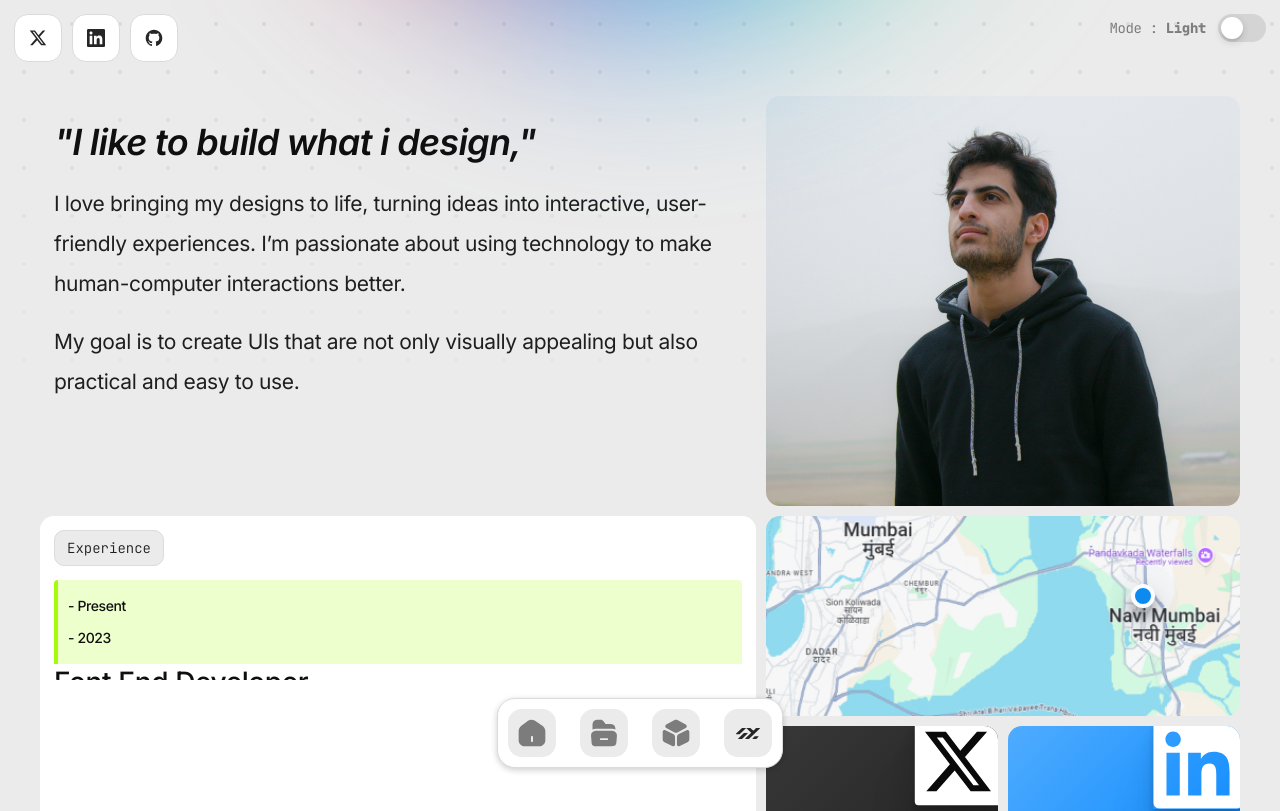
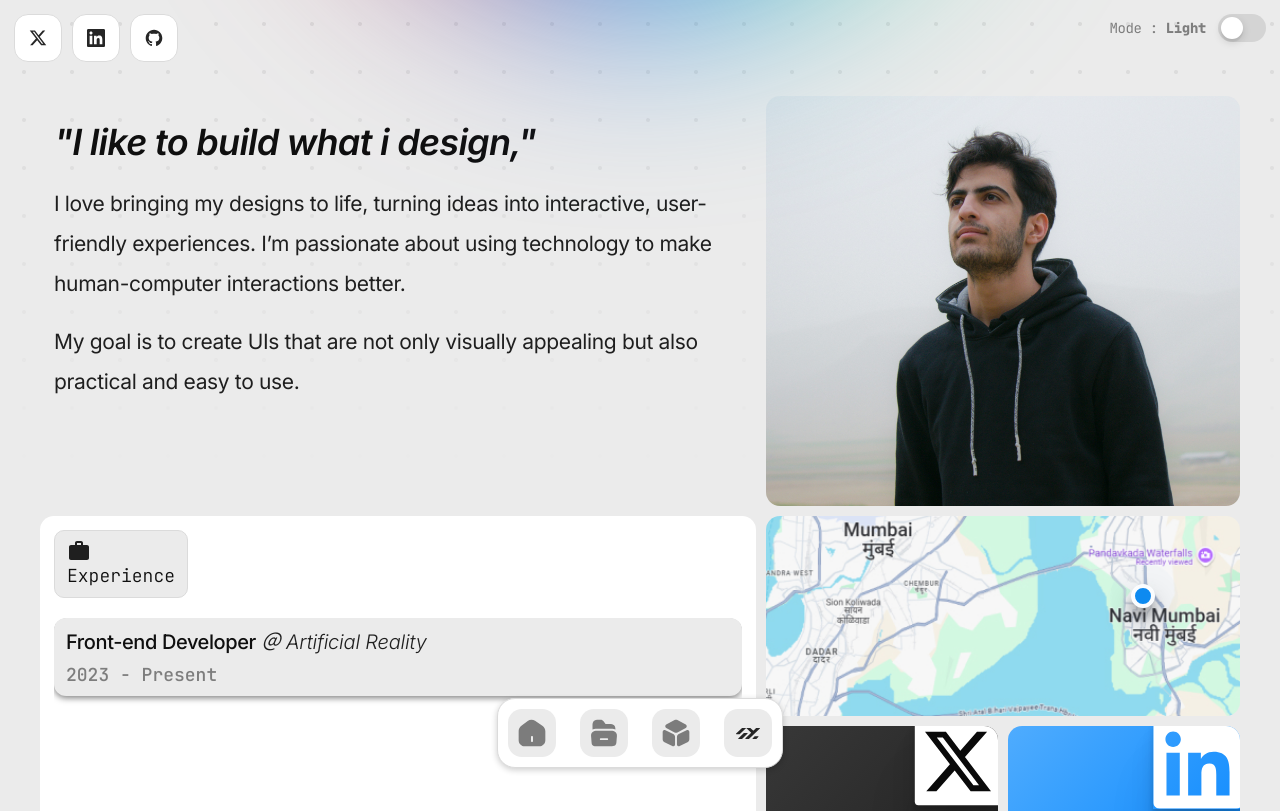
Before and after one commit to Shubham-yelekar/portfolio2024, a React (Vite) app: page /about in a window 1280 px wide. Shown: the top 811 px of the page. Built offline with nearby package versions, Linux system fonts and the light colour scheme.

Commit message:
new changes

```diff
--- a/src/App.css
+++ b/src/App.css
@@ -16,6 +16,8 @@
   --font-primary: "Inter", sans-serif;
   --green-light: rgba(166, 252, 8, 0.2);
   --green: rgba(166, 252, 8, 1);
+
+  --orange : rgb(249, 115, 0);
 }
 
 [data-theme= 'light']{
@@ -868,11 +870,11 @@ background-image: url(/public/assets/various/dot.png);
   transition: all 0.3s ease-in-out;
 }
 
-.bento-card h6 {
+.about-title{
   color: var(--text-color-2);
   font-family: var(--font-mono);
   font-weight:300;
-  padding: 4px 12px;
+  padding: 8px 12px;
   border: 1px solid var(--border-gray);
   width: fit-content;
   font-size: 1.4rem;
@@ -917,25 +919,41 @@ background-image: url(/public/assets/various/dot.png);
 
 .experience-list {
   height: 10rem;
-  border-radius: 0.4rem;
+  border-radius: 1.2rem;
   overflow: hidden;
-  margin-top: 1.4rem;
-
-}
-
-.experience-list-date {
-  padding: 1rem;
-  background-size: 8rem 8rem;
-  background-color: var(--green-light);
-  border-left:4px solid var(--green) ;
-
-}
-
-.experience-list h5 {
-  font-size: 1.4rem;
-  color: var(--text-color);
-}
-
+  margin-top: 2rem;
+
+}
+
+.experience-list-item {
+  box-shadow: 0px 2px 6px 0px rgba(0, 0, 0, 0.20);
+  background-color: var(--nav-icon-box);
+  padding: 8px 12px;
+
+  border-radius: 1.2rem;
+  width: 100%;
+  box-shadow: 0px 2px 6px 0px rgba(0, 0, 0, 0.50);
+}
+
+.experience-list-item h5 {
+  font-size: 2rem;
+}
+
+.experience-list-item span {
+  font-style: italic;
+  font-size: 2rem;
+    line-height: 3.2rem;
+    color: var(--text-color-2);
+    letter-spacing: -0.02rem;
+    font-weight: 300;
+
+}
+
+.experience-list-item h6 {
+  color: var(--text-color-05);
+  font-family: var(--font-mono);
+  margin-top: 4px;
+}
 
 .map-box {
   grid-area: 3/4/4/6;
--- a/src/pages/About.jsx
+++ b/src/pages/About.jsx
@@ -5,6 +5,7 @@ import textVariants from '../static/textVariants'
 import childVariants from '../static/childVariants'
 import Linkedin from '../icons/Linkedin'
 import XDotCom from '../icons/XDotCom'
+import { MdWork } from "react-icons/md";
 
 const About = () => {
   return (
@@ -24,15 +25,14 @@ const About = () => {
        <div className='bento-card profile-img-box'></div>
 
        <div className='bento-card experience-box'>
-        <h6>Experience</h6>
-        <div className='flex experience-list'>
-          <div className='flex flex-col justify-between experience-list-date'>
-            <h5>- Present</h5>
-            <h5>- 2023</h5>
+        <div className='flex gap-2 about-title'> <MdWork  size={24}/> <h6>Experience</h6> </div>
+        <div className='flex gap-8 experience-list'>
+          <div className='experience-list-item'>
+            <h5>Front-end Developer <span> ＠ Artificial Reality</span> </h5>
+            <h6>2023 - Present</h6>
           </div>
-          <div>
-            <h4>Font End Developer</h4>
-          </div>
+
+
         </div>
 
         </div>
```
